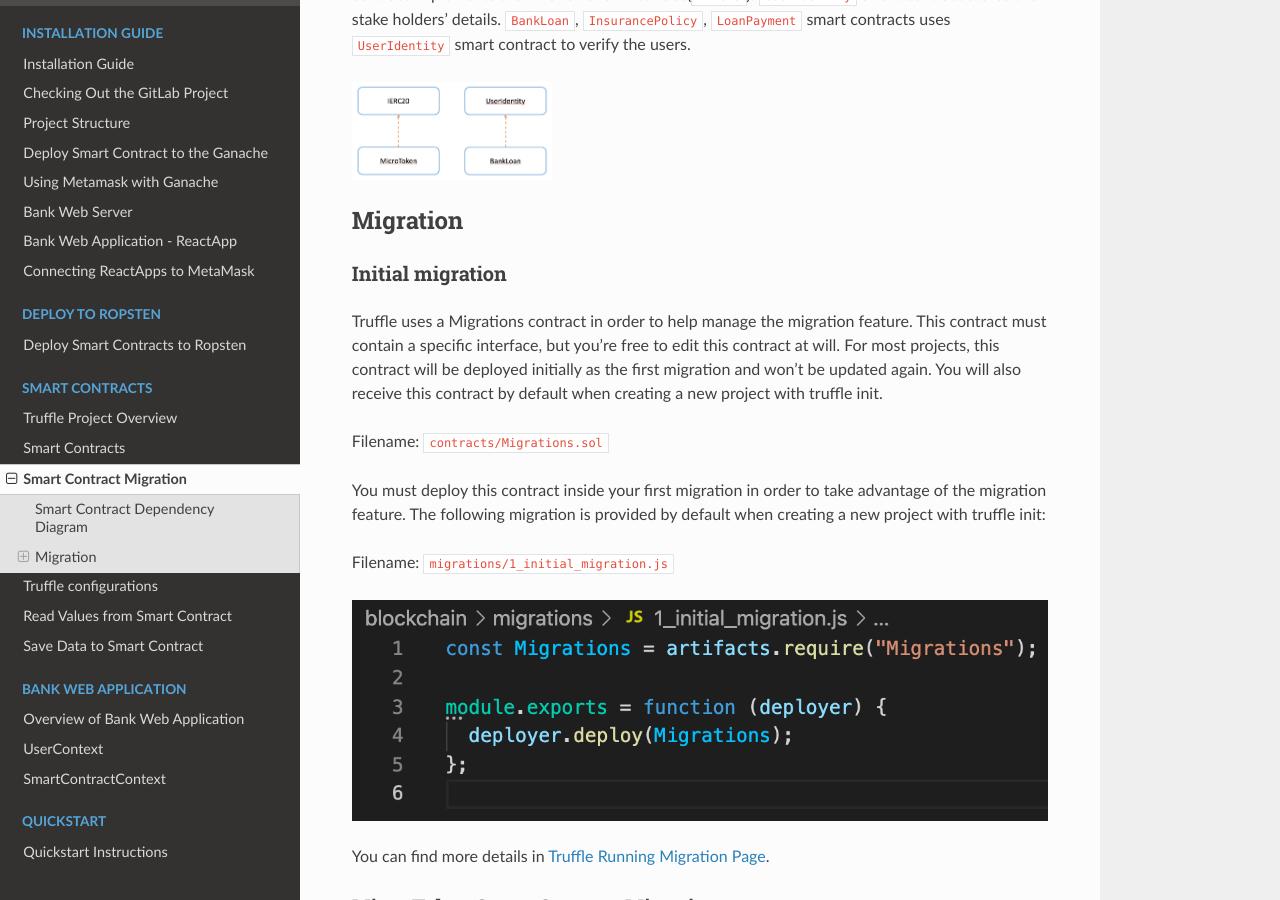
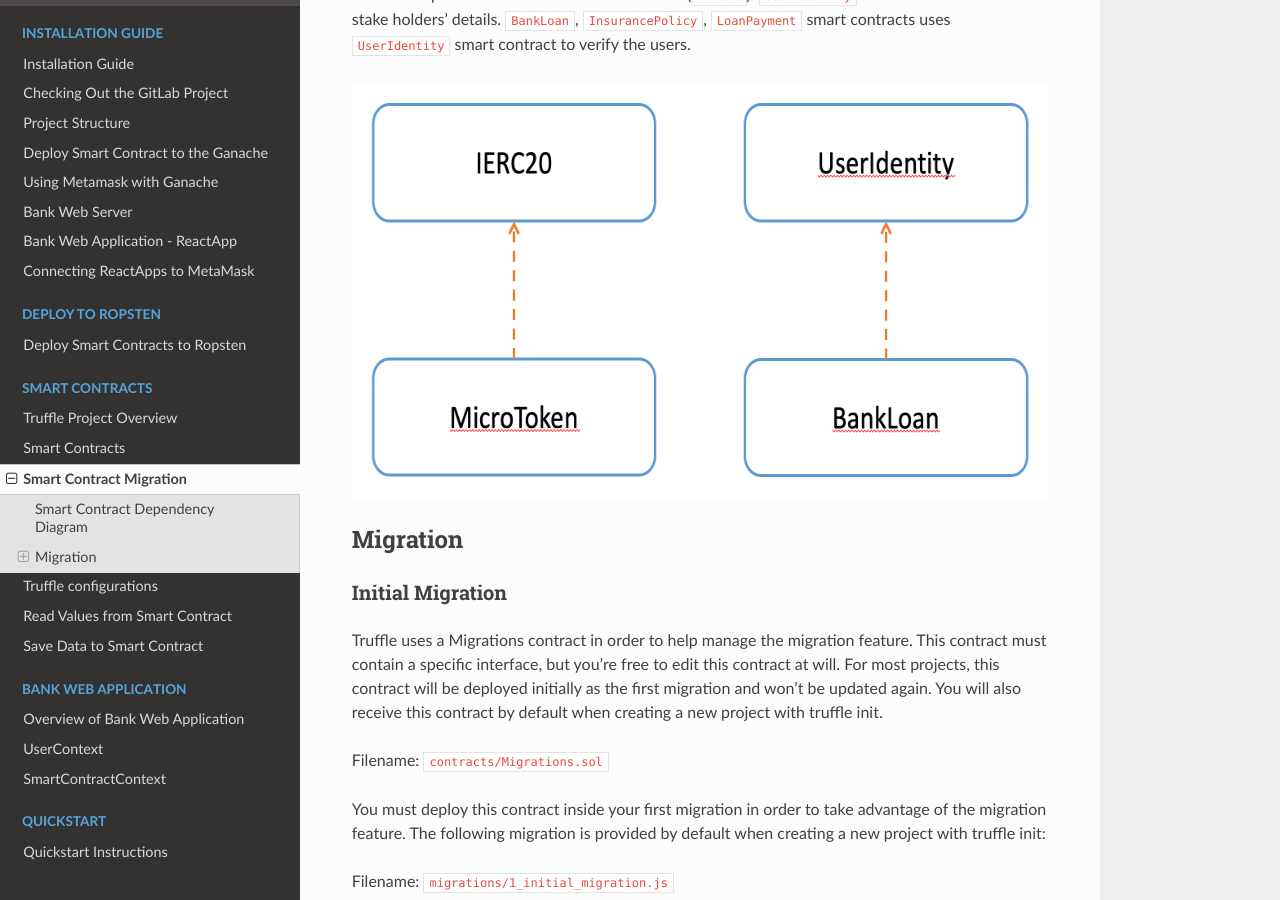
Before and after one commit to NivedithaKarthikeyan/LandregistryApp, a Sphinx documentation site: the page built from docs/source/blockchain/migration.rst, in a window 1280 px wide and 900 px high, scrolled down 258 px. Built offline with Sphinx 7.4.7 and the Read the Docs theme 2.0.0, drawn with Linux system fonts in a browser that asks for light colours.

Commit message:
Update docs/source/blockchain/migration.rst

```diff
--- a/docs/source/blockchain/migration.rst
+++ b/docs/source/blockchain/migration.rst
@@ -10,12 +10,12 @@ The following diagram shows the dependency between smart contracts.
 ``BankLoan``, ``InsurancePolicy``, ``LoanPayment`` smart contracts uses ``UserIdentity`` smart contract to verify the users.
 
 .. image:: ../images/smart_contract_dependency.png
-    :width: 200
+    :scale: 50
 
 Migration
 ----------
 
-Initial migration
+Initial Migration
 ~~~~~~~~~~~~~~~~~
 
 Truffle uses a Migrations contract in order to help manage the migration feature.
```
